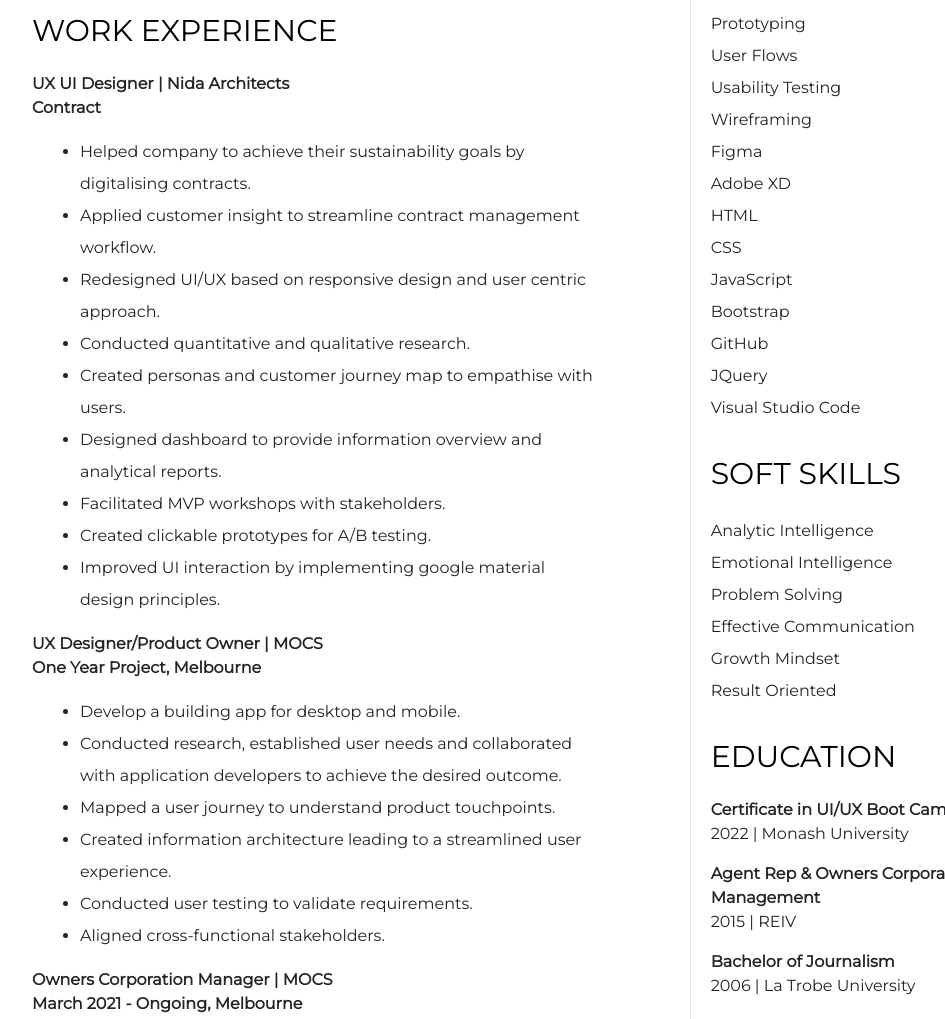
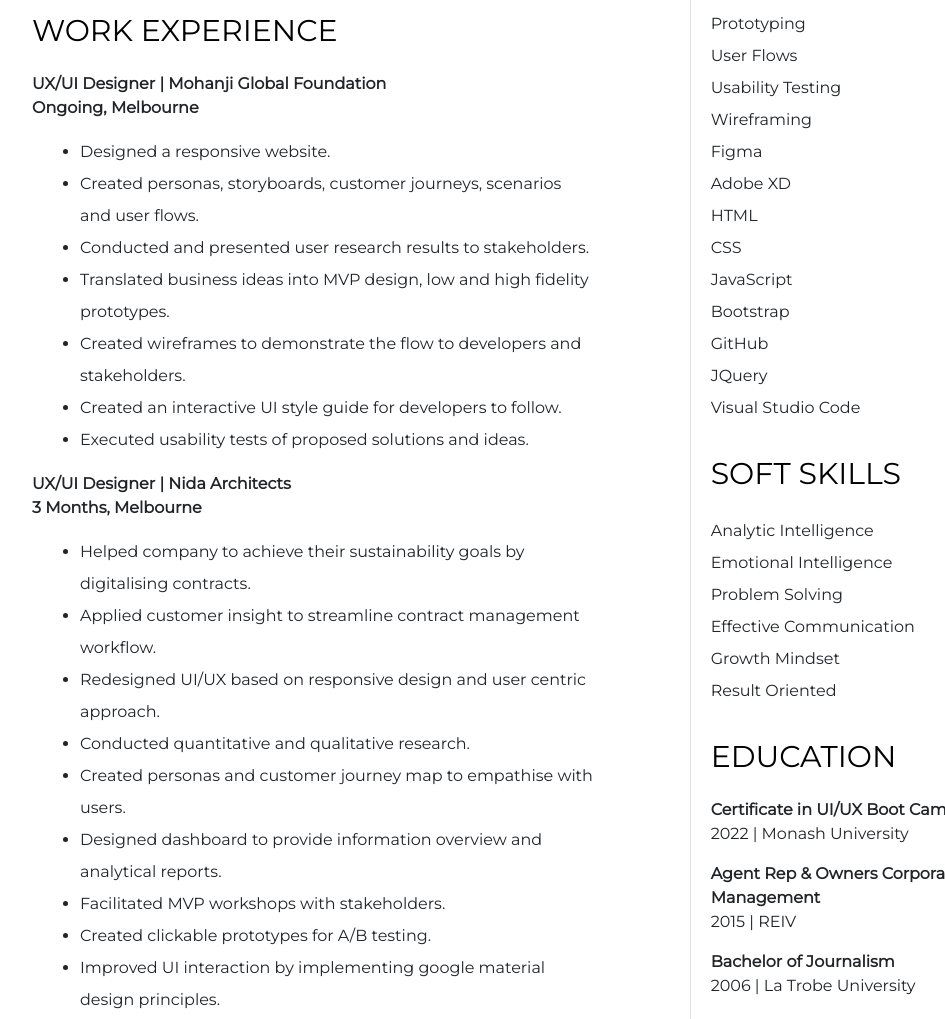
Before and after one commit to ChaksD/ChakshuDalujaPortfolio, a plain HTML site: page resume.html in a window 1280 px wide. Shown: the part 859-1878 px from the top of the page, without its empty margins (118-1063 px from the left). Drawn offline with nearby package versions, Linux system fonts and the light colour scheme.

Commit message:
Updated Jan 2023

```diff
--- a/resume.html
+++ b/resume.html
@@ -47,8 +47,8 @@
                <div class="row" >
                     <div class="col-lg-8 pe-sm-5 border-end">
                         <div class="row ">
-                            <p>A human centric, solution savvy designer with over 10 years of corporate customer experience
-                            and 2 years as a designer.</p>
+                            <p> A human centric, solution savvy designer with 10+ years of corporate experience and 2 years as a designer in a fast-paced environment.
+                           </p>
                            <p>Looking for an opportunity where I can apply my vast work skills and design
                             proficiency, to deliver enhanced digital user-centric experience. </p>
 
@@ -97,7 +97,21 @@
                             <h2 class="resume-heading">WORK EXPERIENCE</h2>
                         </div>
                         <div class="row">
-                            <p class="fw-bold" >UX UI Designer | Nida Architects <br />Contract </p>
+                            <p class="fw-bold" >UX/UI Designer | Mohanji Global Foundation <br />Ongoing, Melbourne</p>
+                        </div>
+                        <div class="row px-5">
+                            <ul class="lh-lg">
+                                <li>Designed a responsive website.</li>
+                                <li>Created personas, storyboards, customer journeys, scenarios and user flows.</li>
+                                <li>Conducted and presented user research results to stakeholders.</li>
+                                <li>Translated business ideas into MVP design, low and high fidelity prototypes.</li>
+                                <li>Created wireframes to demonstrate the flow to developers and stakeholders.</li>
+                                <li>Created an interactive UI style guide for developers to follow.</li>
+                                <li>Executed usability tests of proposed solutions and ideas.</li>
+                            </ul>
+                        </div>
+                        <div class="row">
+                            <p class="fw-bold" >UX/UI Designer | Nida Architects <br />3 Months, Melbourne</p>
                         </div>
                         <div class="row px-5">
                             <ul class="lh-lg">
@@ -114,11 +128,11 @@
                         </div>
 
                         <div class="row">
-                            <p class="fw-bold" >UX Designer/Product Owner | MOCS <br />One Year Project, Melbourne</p>
+                            <p class="fw-bold" >UX Designer/ Digital Product Owner | MOCS <br />1 Year Project, Melbourne</p>
                         </div>
                         <div class="row px-5">
                             <ul class="lh-lg">
-                                <li>Develop a building app for desktop and mobile.</li>
+                                <li>Developed a building app for desktop and mobile.</li>
                                 <li>Conducted research, established user needs and collaborated with application developers to achieve the desired outcome.</li>
                                 <li>Mapped a user journey to understand product touchpoints.</li>
                                 <li>Created information architecture leading to a streamlined user experience. </li>
@@ -128,7 +142,7 @@
                         </div>
 
                         <div class="row">
-                            <p class="fw-bold" >Owners Corporation Manager | MOCS <br />March 2021 - Ongoing, Melbourne</p>
+                            <p class="fw-bold" >Owners Corporation Manager | MOCS <br />March 2021 - January 2023, Melbourne</p>
                         </div>
                         <div class="row px-5">
                             <ul class="lh-lg">
```
